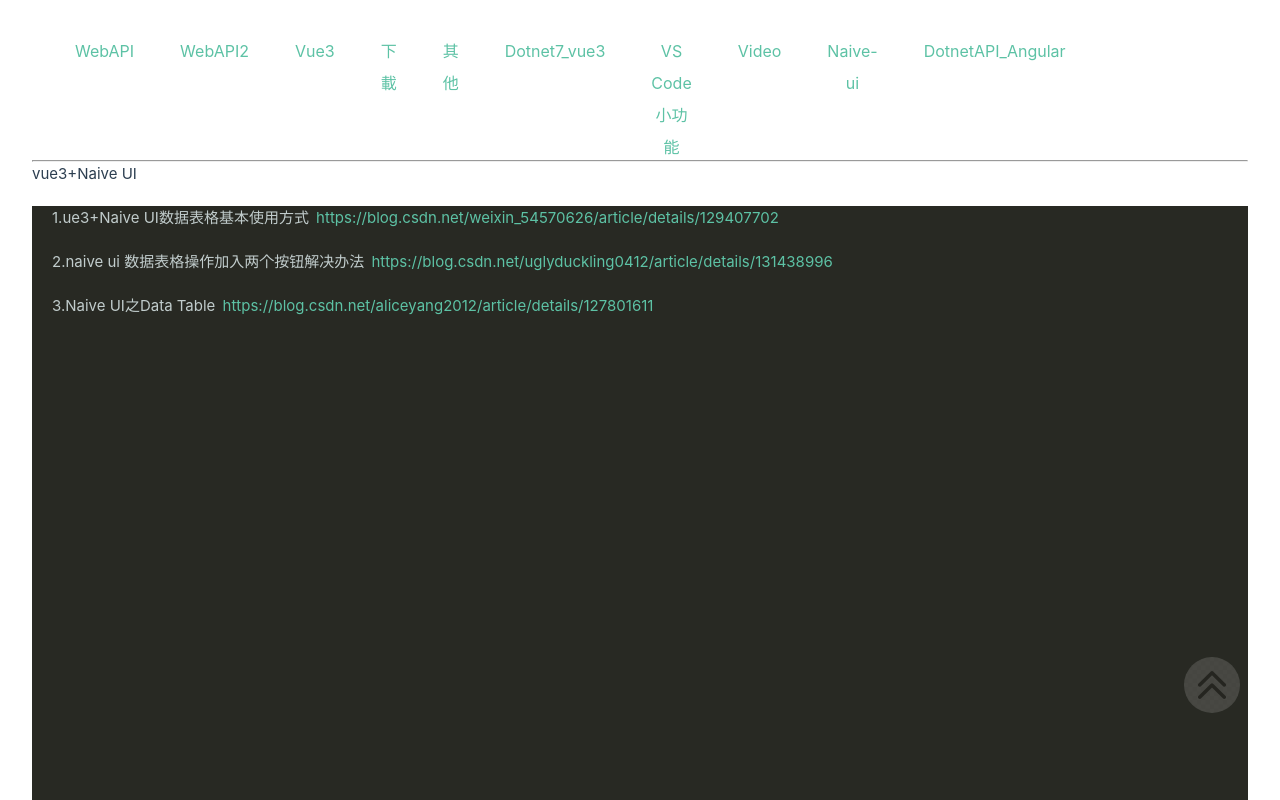
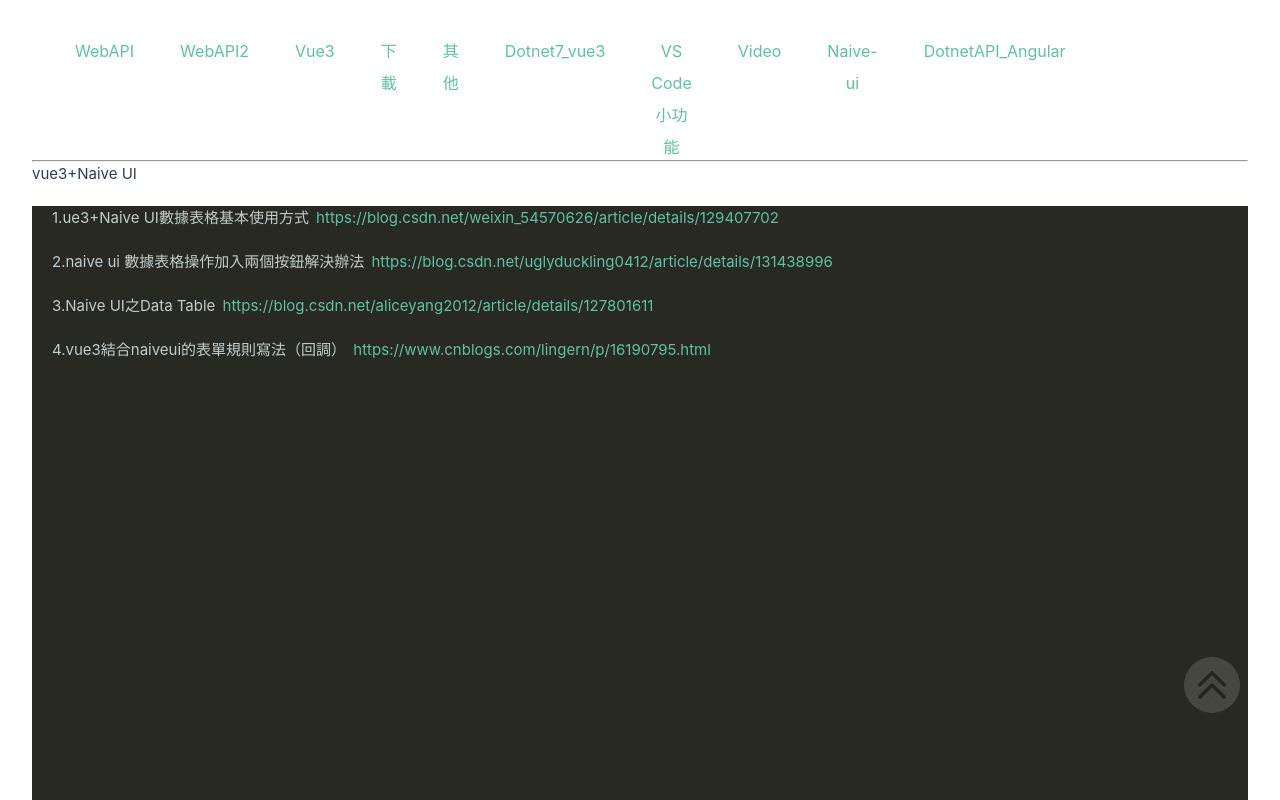
Before and after one commit to linth247/vue-my-note, a Vue app: page /Naive_ui in a window 1280 px wide. Shown: the top 800 px of the page. Built offline with nearby package versions, Linux system fonts and the light colour scheme.

Commit message:
20240926-01

```diff
--- a/src/views/Naive_ui/index.vue
+++ b/src/views/Naive_ui/index.vue
@@ -15,12 +15,12 @@
   <div>vue3+Naive UI</div>
   <!-- <div v-html="content"></div> -->
   <div id="Vite_to_github" class="content">
-    <div>1.ue3+Naive UI数据表格基本使用方式
+    <div>1.ue3+Naive UI數據表格基本使用方式
       <a href="https://blog.csdn.net/weixin_54570626/article/details/129407702" target="_blank">
         https://blog.csdn.net/weixin_54570626/article/details/129407702
       </a>
     </div>
-    <div>2.naive ui 数据表格操作加入两个按钮解决办法
+    <div>2.naive ui 數據表格操作加入兩個按鈕解決辦法
       <a href="https://blog.csdn.net/uglyduckling0412/article/details/131438996" target="_blank">
         https://blog.csdn.net/uglyduckling0412/article/details/131438996
       </a>
@@ -28,6 +28,11 @@
     <div>3.Naive UI之Data Table
       <a href="https://blog.csdn.net/aliceyang2012/article/details/127801611" target="_blank">
         https://blog.csdn.net/aliceyang2012/article/details/127801611
+      </a>
+    </div>
+    <div>4.vue3結合naiveui的表單規則寫法（回調）
+      <a href="https://www.cnblogs.com/lingern/p/16190795.html" target="_blank">
+        https://www.cnblogs.com/lingern/p/16190795.html
       </a>
     </div>
     <!-- <div>2.vs code 快捷鍵
--- a/src/views/Others/index.vue
+++ b/src/views/Others/index.vue
@@ -152,7 +152,7 @@
         <div v-if="show1"><Vue3Is /></div>
       </Transition>
     </div>
-    <div>11.Vue3 h函數的使用
+    <div>11.Vue3 h函數的使用(必看)
       <a href="https://www.bilibili.com/video/BV166421Z7nU/" target="_blank">
         https://www.bilibili.com/video/BV166421Z7nU/
       </a>
--- a/src/views/VSCode_Function/index.vue
+++ b/src/views/VSCode_Function/index.vue
@@ -29,6 +29,11 @@
         <!-- <div v-if="show">hello</div> -->
         <div v-if="show1"><VsCodeQuick2 /></div>
       </Transition>
+    </div>
+    <div>3.vs code 開發Extension
+      <p>TypeScript Vue Plugin(Volar)</p>
+      <p>Vue Language Features</p>
+      <p>Vue - Official</p>
     </div>
   </div>
 
```
